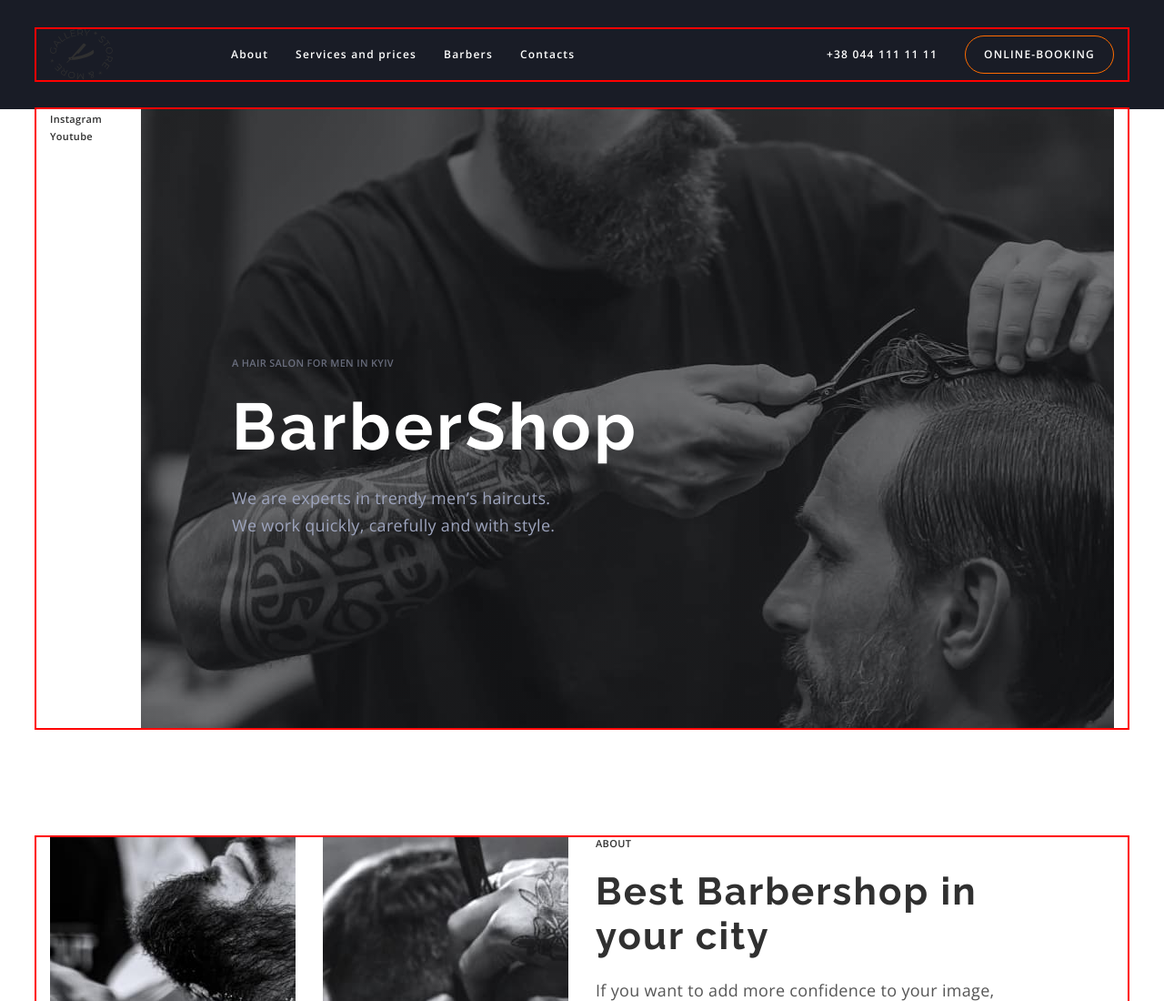
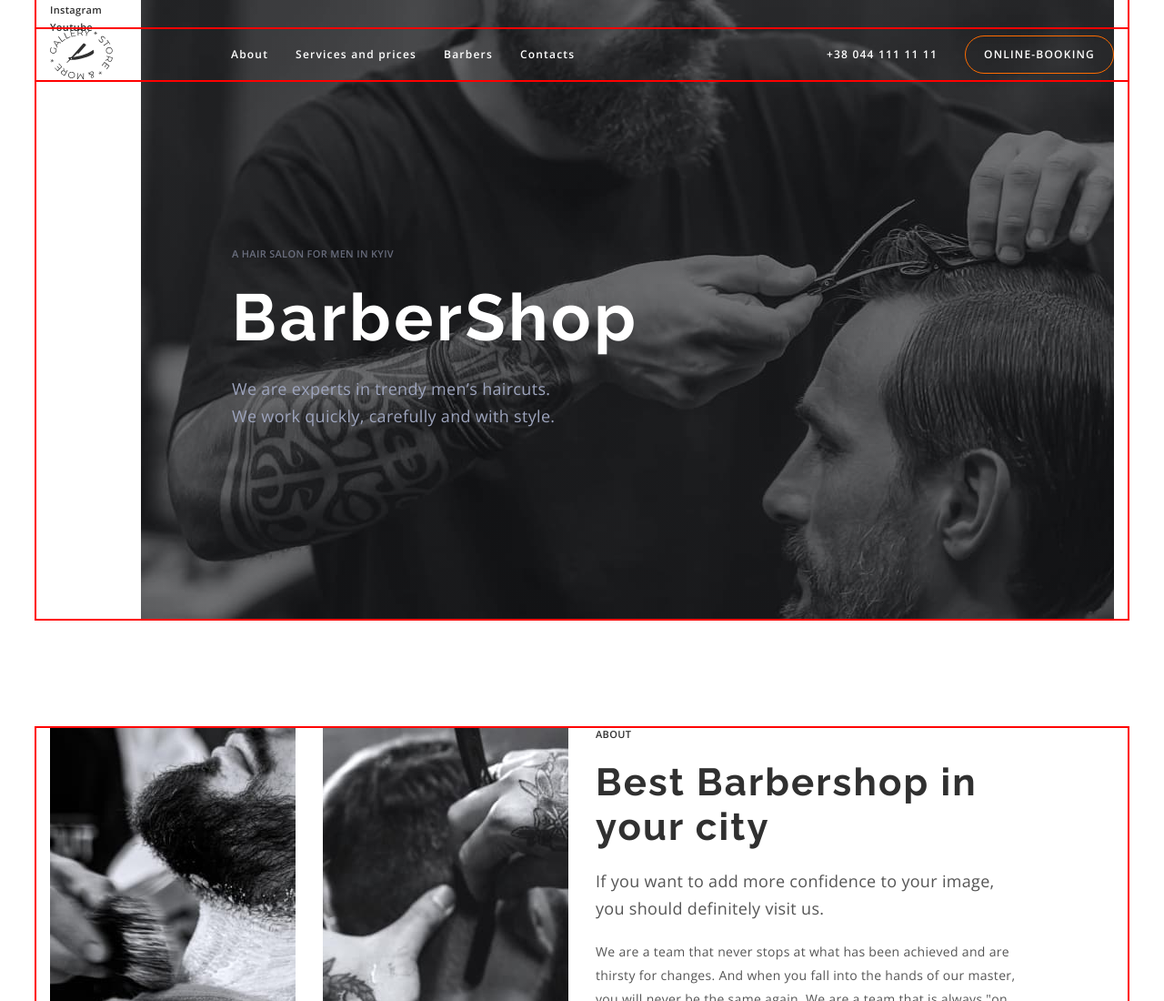
Before and after one commit to Helen-Starc/Barbershop, a plain HTML site: page index.html in a window 1280 px wide. Shown: the top 1100 px of the page at 91% size. Drawn offline with nearby package versions, Linux system fonts and the light colour scheme.

Commit message:
edited header

```diff
--- a/css/styles.css
+++ b/css/styles.css
@@ -109,9 +109,10 @@ img {
 /* --------header-------- */
 
 .header {
-	background-color: var(--dark-background-color);
 	padding-top: 32px;
 	padding-bottom: 32px;
+	position: absolute;
+	width: 100%;
 }
 .header-flex-wrap,
 .header-connect {
```
